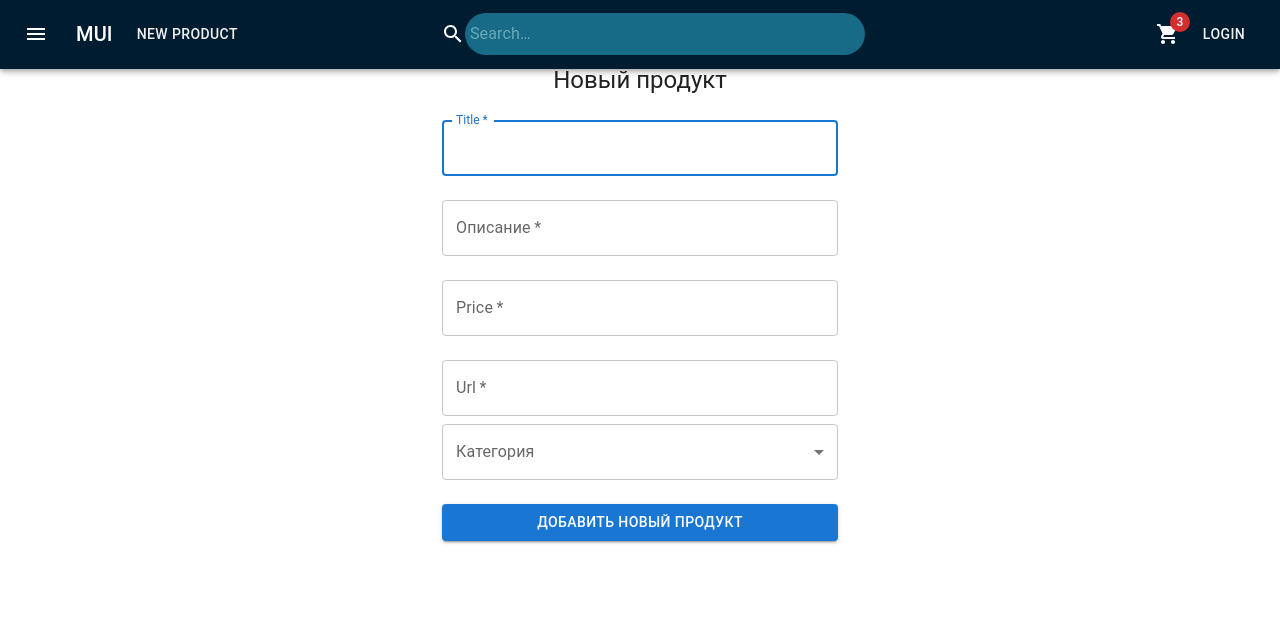
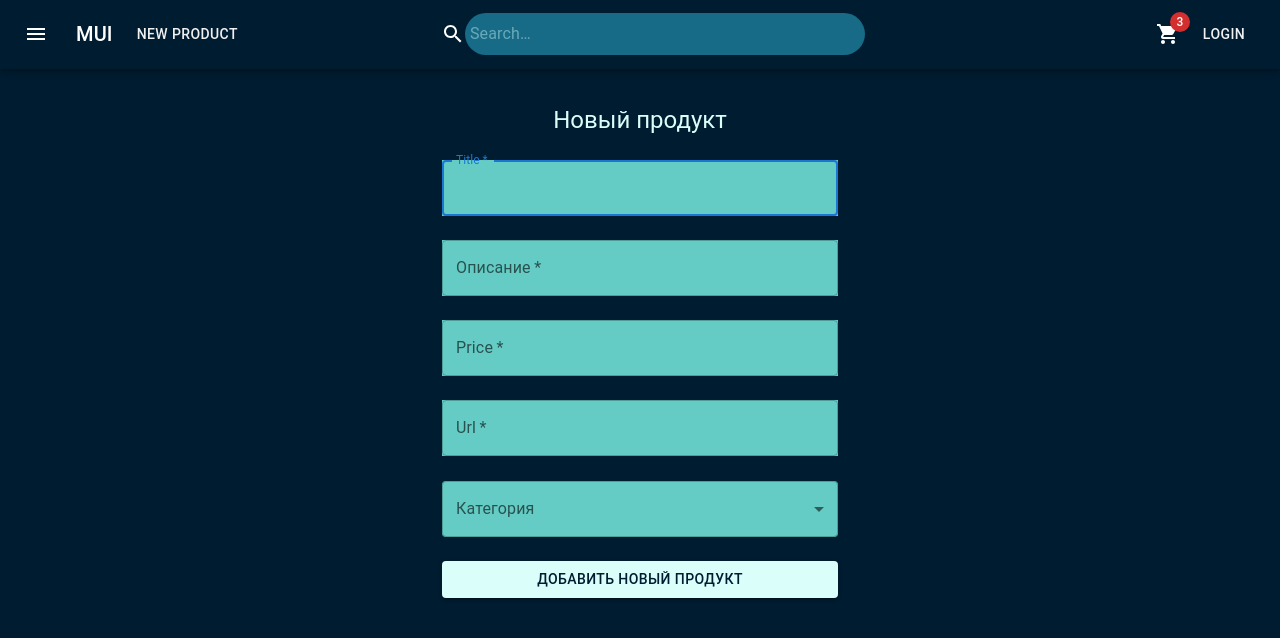
Before and after one commit to Sejimu/react-hackaton, a React (Create React App) app: page /add in a window 1280 px wide. Shown: the top 638 px of the page. Built offline with nearby package versions, Linux system fonts and the light colour scheme; no server answers.

Commit message:
fixPagination

```diff
--- a/db.json
+++ b/db.json
@@ -1,14 +1,5 @@
 {
   "products": [
-    {
-      "id": 1,
-      "title": "Пример товара 1",
-      "photo": "https://avatars.mds.yandex.net/i?id=8ad5caed6fdf82141dfe27b9db0c94c74e8df883-8497071-images-thumbs&n=13",
-      "description": "Описание товара 1",
-      "price": 1999.99,
-      "category": "электроника",
-      "selected": true
-    },
     {
       "id": 2,
       "title": "Пример товара 2",
@@ -899,6 +890,24 @@
       "price": 49.99,
       "category": "книги",
       "selected": false
+    },
+    {
+      "title": "sdf",
+      "description": "sdf",
+      "price": 2345,
+      "photo": "werg",
+      "category": "книги",
+      "selected": false,
+      "id": 101
+    },
+    {
+      "title": "asdfg",
+      "description": "sdfgh",
+      "price": 12345,
+      "photo": "asdfgh",
+      "category": "красота",
+      "selected": false,
+      "id": 102
     }
   ]
 }
--- a/src/App.css
+++ b/src/App.css
@@ -36,3 +36,7 @@
     transform: rotate(360deg);
   }
 }
+
+.MuiPagination-ul:nth-child() {
+  color: #dafffb !important;
+}
--- a/src/App.js
+++ b/src/App.js
@@ -4,7 +4,7 @@ import MainRoute from "./routes/MainRoute";
 
 function App() {
   return (
-    <div className="App">
+    <div className="App" style={{ backgroundColor: "#001C30" }}>
       <MainRoute />
     </div>
   );
--- a/src/components/Navbar.jsx
+++ b/src/components/Navbar.jsx
@@ -36,7 +36,7 @@ export default function Navbar() {
   };
 
   return (
-    <Box sx={{ display: { xs: "none", md: "flex" } }}>
+    <Box sx={{ display: { md: "flex" } }}>
       <Box sx={{ flexGrow: 1 }} />
       <AppBar
         position="fixed"
--- a/src/index.css
+++ b/src/index.css
@@ -6,7 +6,7 @@ body {
   -webkit-font-smoothing: antialiased;
   -moz-osx-font-smoothing: grayscale;
   color: #dafffb;
-  backgroundcolor: "#001C30";
+  backgroundcolor: #001c30;
 }
 * {
   backgroundcolor: "#001C30";
--- a/src/pages/AddProducts.jsx
+++ b/src/pages/AddProducts.jsx
@@ -8,10 +8,12 @@ import Container from "@mui/material/Container";
 import { createTheme, ThemeProvider } from "@mui/material/styles";
 import { FormControl, InputLabel, MenuItem, Select } from "@mui/material";
 import { useProductContext } from "../contexts/ProductContext";
+import { useNavigate } from "react-router-dom";
 
 const defaultTheme = createTheme();
 
 export default function AddProducts() {
+  const navigate = useNavigate();
   const { addProduct } = useProductContext();
   const [formValue, setFormValue] = useState({
     title: "",
@@ -42,18 +44,16 @@ export default function AddProducts() {
 
     addProduct({ ...formValue, price: +formValue.price, selected: false });
 
-    setFormValue({
-      title: "",
-      description: "",
-      price: "",
-      photo: "",
-      category: "",
-    });
+    navigate("/");
   };
 
   return (
     <ThemeProvider theme={defaultTheme}>
-      <Container component="main" maxWidth="xs">
+      <Container
+        component="main"
+        maxWidth="xs"
+        sx={{ color: "#DAFFFB", backgroundColor: "#001C30", height: "100vh" }}
+      >
         <CssBaseline />
         <Box
           sx={{
@@ -61,6 +61,8 @@ export default function AddProducts() {
             display: "flex",
             flexDirection: "column",
             alignItems: "center",
+            pt: "40px",
+            color: "#DAFFFB",
           }}
         >
           <Typography component="h1" variant="h5">
@@ -70,7 +72,7 @@ export default function AddProducts() {
             component="form"
             onSubmit={handleSubmit}
             noValidate
-            sx={{ mt: 1 }}
+            sx={{ color: "#DAFFFB", mt: 1 }}
           >
             <TextField
               margin="normal"
@@ -81,6 +83,7 @@ export default function AddProducts() {
               autoFocus
               value={formValue.title}
               onChange={handleChange}
+              sx={{ backgroundColor: "#64CCC5" }}
             />
             <TextField
               margin="normal"
@@ -90,6 +93,7 @@ export default function AddProducts() {
               label="Описание"
               value={formValue.description}
               onChange={handleChange}
+              sx={{ backgroundColor: "#64CCC5" }}
             />
 
             <TextField
@@ -101,6 +105,7 @@ export default function AddProducts() {
               type="number"
               value={formValue.price}
               onChange={handleChange}
+              sx={{ backgroundColor: "#64CCC5" }}
             />
             <TextField
               margin="normal"
@@ -110,6 +115,7 @@ export default function AddProducts() {
               label="Url"
               value={formValue.photo}
               onChange={handleChange}
+              sx={{ backgroundColor: "#64CCC5", mb: "25px" }}
             />
 
             <FormControl fullWidth>
@@ -119,6 +125,9 @@ export default function AddProducts() {
                 onChange={handleChange}
                 label="Категория"
                 name="category"
+                sx={{
+                  backgroundColor: "#64CCC5",
+                }}
               >
                 <MenuItem value={"книги"}>Книги</MenuItem>
                 <MenuItem value={"мода"}>Мода</MenuItem>
@@ -135,7 +144,12 @@ export default function AddProducts() {
               type="submit"
               fullWidth
               variant="contained"
-              sx={{ mt: 3, mb: 2 }}
+              sx={{
+                mt: 3,
+                mb: 2,
+                backgroundColor: "#DAFFFB",
+                color: "#001C30",
+              }}
             >
               Добавить новый продукт
             </Button>
--- a/src/pages/AuthPage.jsx
+++ b/src/pages/AuthPage.jsx
@@ -43,7 +43,11 @@ export default function AuthPage() {
 
   return (
     <ThemeProvider theme={defaultTheme}>
-      <Container component="main" maxWidth="xs">
+      <Container
+        component="main"
+        maxWidth="xs"
+        sx={{ height: "100vh", marginTop: "30px" }}
+      >
         <CssBaseline />
         <Box
           sx={{
@@ -56,7 +60,8 @@ export default function AuthPage() {
           <Avatar sx={{ m: 1, bgcolor: "secondary.main" }}>
             <LockOutlinedIcon />
           </Avatar>
-          <Typography component="h1" variant="h5">
+
+          <Typography component="h1" variant="h5" sx={{ color: "#DAFFFB" }}>
             {isLogin ? "Sign in" : "Sign up"}
           </Typography>
           <Box
@@ -75,6 +80,7 @@ export default function AuthPage() {
                   label="Full name"
                   name="displayName"
                   autoFocus
+                  sx={{ backgroundColor: "#64CCC5" }}
                 />
                 <TextField
                   margin="normal"
@@ -83,6 +89,7 @@ export default function AuthPage() {
                   id="image"
                   label="Photo"
                   name="photoURL"
+                  sx={{ backgroundColor: "#64CCC5" }}
                 />
               </>
             )}
@@ -96,6 +103,7 @@ export default function AuthPage() {
               name="email"
               autoComplete="email"
               autoFocus
+              sx={{ backgroundColor: "#64CCC5" }}
             />
             <TextField
               margin="normal"
@@ -106,13 +114,19 @@ export default function AuthPage() {
               type="password"
               id="password"
               autoComplete="current-password"
+              sx={{ backgroundColor: "#64CCC5" }}
             />
 
             <Button
               type="submit"
               fullWidth
               variant="contained"
-              sx={{ mt: 3, mb: 2 }}
+              sx={{
+                mt: 3,
+                mb: 2,
+                backgroundColor: "#DAFFFB",
+                color: "#001C30",
+              }}
             >
               {isLogin ? "Sign In" : "Sign Up"}
             </Button>
--- a/src/pages/EditPage.jsx
+++ b/src/pages/EditPage.jsx
@@ -59,7 +59,7 @@ export default function EditPage() {
 
   return (
     <ThemeProvider theme={defaultTheme}>
-      <Container component="main" maxWidth="xs">
+      <Container component="main" maxWidth="xs" sx={{ height: "100vh" }}>
         <CssBaseline />
         <Box
           sx={{
@@ -67,6 +67,7 @@ export default function EditPage() {
             display: "flex",
             flexDirection: "column",
             alignItems: "center",
+            color: "#DAFFFB",
           }}
         >
           <Typography component="h1" variant="h5">
@@ -76,7 +77,7 @@ export default function EditPage() {
             component="form"
             onSubmit={handleSubmit}
             noValidate
-            sx={{ mt: 1 }}
+            sx={{ color: "#DAFFFB", mt: 1 }}
           >
             <TextField
               margin="normal"
@@ -87,6 +88,7 @@ export default function EditPage() {
               autoFocus
               value={formValue.title}
               onChange={handleChange}
+              sx={{ backgroundColor: "#64CCC5" }}
             />
             <TextField
               margin="normal"
@@ -96,6 +98,7 @@ export default function EditPage() {
               label="Описание"
               value={formValue.description}
               onChange={handleChange}
+              sx={{ backgroundColor: "#64CCC5" }}
             />
 
             <TextField
@@ -107,6 +110,7 @@ export default function EditPage() {
               type="number"
               value={formValue.price}
               onChange={handleChange}
+              sx={{ backgroundColor: "#64CCC5" }}
             />
             <TextField
               margin="normal"
@@ -116,6 +120,7 @@ export default function EditPage() {
               label="Url"
               value={formValue.photo}
               onChange={handleChange}
+              sx={{ backgroundColor: "#64CCC5", mb: "25px" }}
             />
 
             <FormControl fullWidth>
@@ -125,6 +130,7 @@ export default function EditPage() {
                 onChange={handleChange}
                 label="Категория"
                 name="category"
+                sx={{ backgroundColor: "#64CCC5" }}
               >
                 <MenuItem value={"книги"}>Книги</MenuItem>
                 <MenuItem value={"мода"}>Мода</MenuItem>
--- a/src/pages/HomePage.jsx
+++ b/src/pages/HomePage.jsx
@@ -28,8 +28,10 @@ function HomePage() {
         sx={{
           display: "flex",
           justifyContent: "center",
-          backgroundColor: "#001C30",
+          backgroundColor: "#176B87",
           color: "#dafffb",
+          mt: "40px",
+          py: "15px",
         }}
       >
         <Pagination
--- a/src/utils/consts.js
+++ b/src/utils/consts.js
@@ -7,4 +7,4 @@ export const ACTIONS = {
 export const API = "http://localhost:8000/products";
 
 export const ADMINS = ["krasavachic@gmail.com"];
-export const LIMIT = 8;
+export const LIMIT = 16;
```
Also changed, not shown: src/contexts/ProductContext.jsx (+51 -12 lines).
